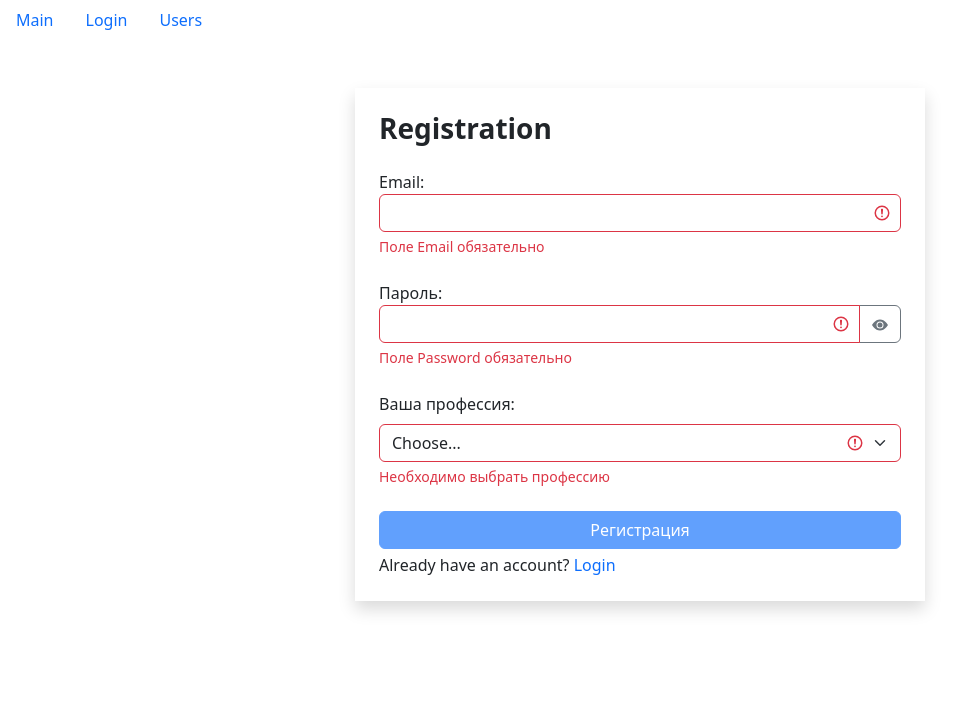
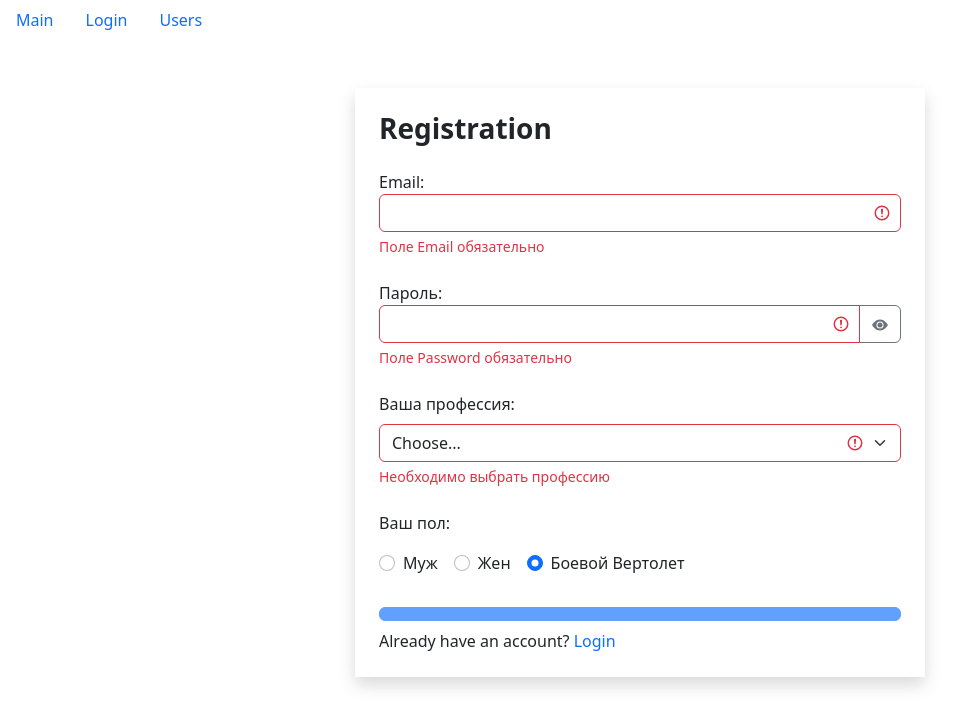
Before and after one commit to Cheder-one/KP-Fast-Company, a React (Vite) app: page /login/1 in a window 1280 px wide. Both pictures are taken after a click on the button "SignUp". Shown: the top 728 px of the page, without its empty margins (0-975 px from the left). Built offline with nearby package versions, Linux system fonts and the light colour scheme.

Commit message:
gender radio add

```diff
--- /dev/null
+++ b/src/app/components/common/form/radioField.jsx
@@ -0,0 +1,41 @@
+/* eslint-disable react/jsx-key */
+import React from "react";
+import PropTypes from "prop-types";
+
+const RadioField = ({ options, lable, name: fieldName, value, onChange }) => {
+  const getOptionId = (option) => `${option.name}_${option.value}`;
+
+  return (
+    <div className="mb-4">
+      <p>
+        <label>{lable}</label>
+      </p>
+      {options.map((option) => (
+        <div key={option.value} className="form-check form-check-inline">
+          <input
+            className="form-check-input"
+            type="radio"
+            name={fieldName}
+            id={getOptionId(option)}
+            value={option.value}
+            onChange={onChange}
+            checked={option.value === value}
+          />
+          <label className="form-check-label" htmlFor={getOptionId(option)}>
+            {option.name}
+          </label>
+        </div>
+      ))}
+    </div>
+  );
+};
+
+RadioField.propTypes = {
+  options: PropTypes.array,
+  lable: PropTypes.string,
+  name: PropTypes.string,
+  value: PropTypes.string,
+  onChange: PropTypes.func
+};
+
+export default RadioField;
--- a/src/app/components/ui/entry-forms/loginForm.jsx
+++ b/src/app/components/ui/entry-forms/loginForm.jsx
@@ -4,8 +4,9 @@ import TextField from "../../common/form/textField";
 import { validate } from "../../../utils/validators/validate";
 import { loginSchema } from "../../../utils/validators/validationSchema";
 
-const LoginForm = ({ text }) => {
+const LoginForm = ({ entryBtnText }) => {
   const [inputFields, setInputFields] = useState({ email: "", password: "" });
+
   const [errors, setErrors] = useState({});
 
   const handleInputChange = (e) => {
@@ -29,8 +30,6 @@ const LoginForm = ({ text }) => {
     console.log(inputFields);
   };
 
-  const { email, password } = inputFields;
-
   return (
     <form onSubmit={handleSubmit}>
       <TextField
@@ -38,7 +37,7 @@ const LoginForm = ({ text }) => {
         type="text"
         id="email"
         name="email"
-        value={email}
+        value={inputFields.email}
         onChange={handleInputChange}
         error={errors.email}
       />
@@ -47,7 +46,7 @@ const LoginForm = ({ text }) => {
         type="password"
         id="password"
         name="password"
-        value={password}
+        value={inputFields.password}
         onChange={handleInputChange}
         error={errors.password}
       />
@@ -57,14 +56,14 @@ const LoginForm = ({ text }) => {
         className={"btn btn-primary w-100 mx-auto"}
         type="submit"
       >
-        {text}
+        {entryBtnText}
       </button>
     </form>
   );
 };
 
 LoginForm.propTypes = {
-  text: PropTypes.string
+  entryBtnText: PropTypes.string
 };
 
 export default LoginForm;
--- a/src/app/components/ui/entry-forms/registerForm.jsx
+++ b/src/app/components/ui/entry-forms/registerForm.jsx
@@ -5,19 +5,15 @@ import { validate } from "../../../utils/validators/validate";
 import { loginSchema } from "../../../utils/validators/validationSchema";
 import API from "../../../api/index.api";
 import SelectField from "../../common/form/selectField";
+import RadioField from "../../common/form/radioField";
 
-const RegisterForm = ({ text }) => {
+const RegisterForm = ({ entryBtnText }) => {
   const [inputFields, setInputFields] = useState({
     email: "",
     password: "",
-    profession: ""
+    profession: "",
+    gender: "other"
   });
-
-  const {
-    email: emailValue,
-    password: passwordValue,
-    profession: selectedProfession
-  } = inputFields;
 
   const [errors, setErrors] = useState({});
 
@@ -55,7 +51,7 @@ const RegisterForm = ({ text }) => {
         label={"Email:"}
         type="text"
         name="email"
-        value={emailValue}
+        value={inputFields.email}
         onChange={handleInputChange}
         error={errors.email}
       />
@@ -63,31 +59,43 @@ const RegisterForm = ({ text }) => {
         label={"Пароль:"}
         type="password"
         name="password"
-        value={passwordValue}
+        value={inputFields.password}
         onChange={handleInputChange}
         error={errors.password}
       />
       <SelectField
         lable="Ваша профессия:"
         name="profession"
-        value={selectedProfession}
+        value={inputFields.profession}
         onChange={handleInputChange}
         options={professions}
         error={errors.profession}
+      />
+      <RadioField
+        options={[
+          { name: "Муж", value: "male" },
+          { name: "Жен", value: "female" },
+          { name: "Боевой Вертолет", value: "other" }
+        ]}
+        lable="Ваш пол:"
+        name="gender"
+        value={inputFields.gender}
+        onChange={handleInputChange}
+        error={errors.gender}
       />
       <button
         disabled={hasErrors}
         className={"btn btn-primary w-100 mx-auto"}
         type="submit"
       >
-        {text}
+        {entryBtnText}
       </button>
     </form>
   );
 };
 
 RegisterForm.propTypes = {
-  text: PropTypes.string
+  entryBtnText: PropTypes.string
 };
 
 export default RegisterForm;
```
